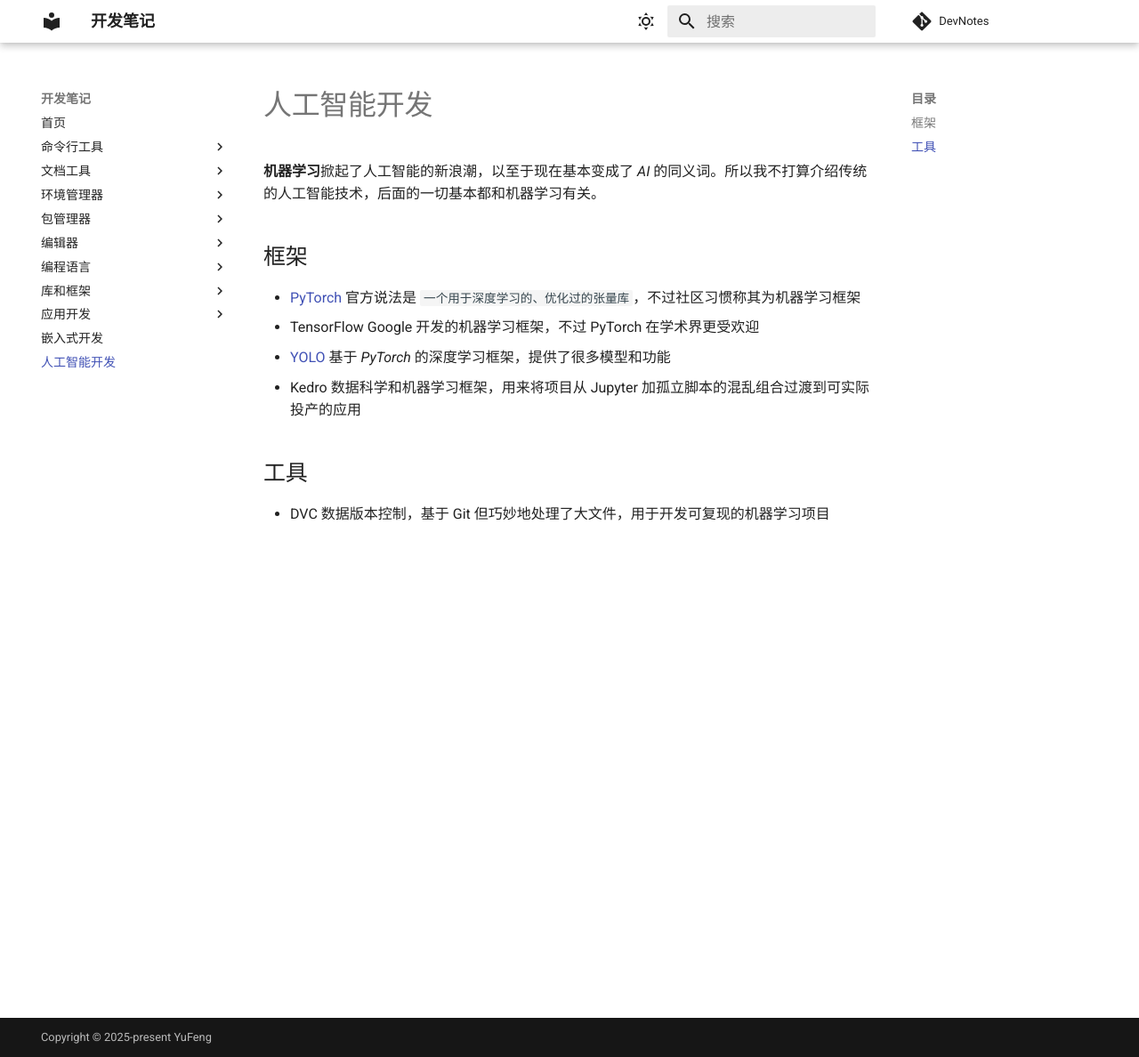
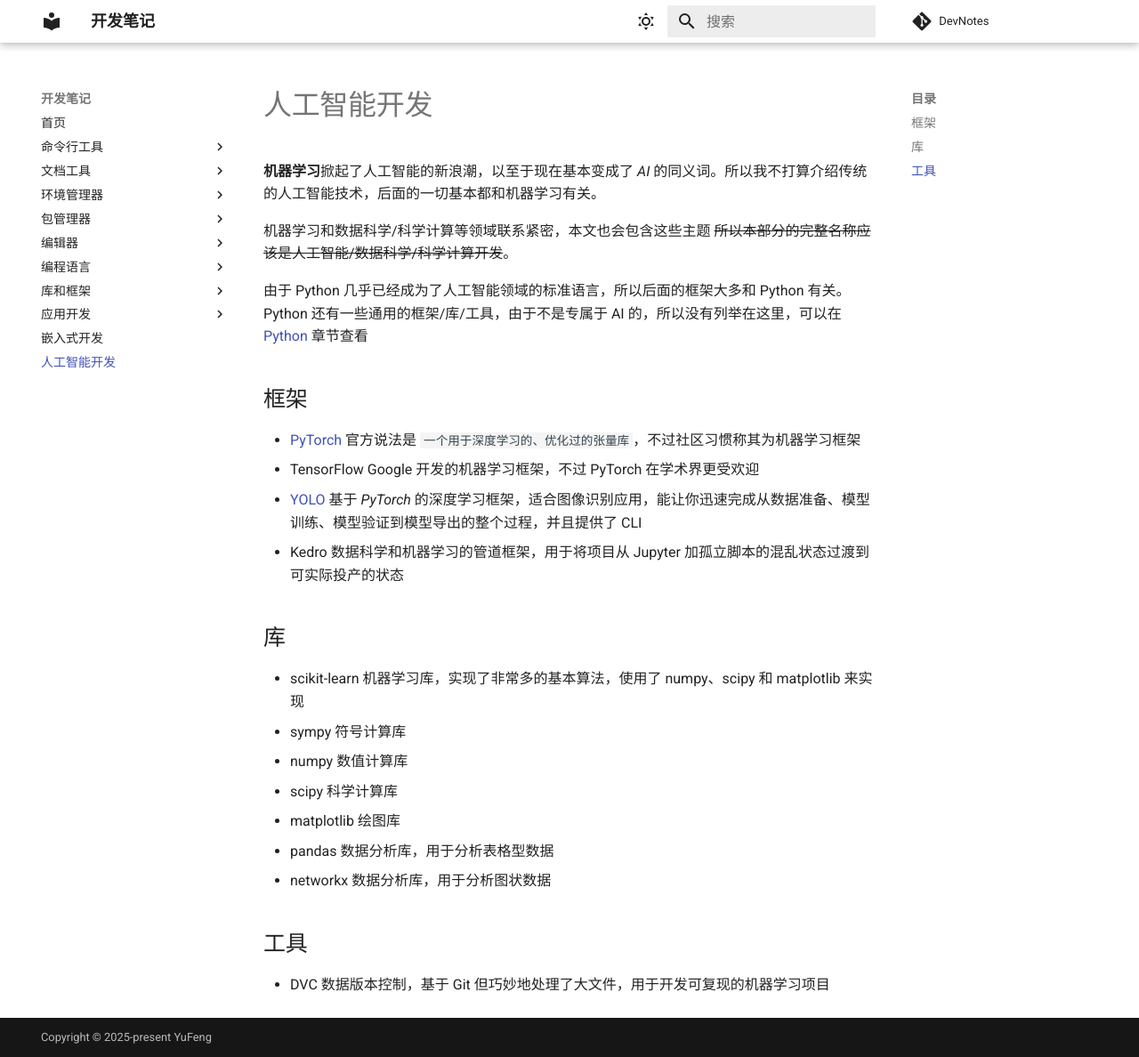
Before and after one commit to Juemuren/DevNotes, an MkDocs documentation site: the page built from docs/人工智能开发/index.md, in a window 1280 px wide and 1188 px high. Shown: the whole window at 89% size. Built offline with MkDocs 1.6.1 and Material for MkDocs 9.7.7, drawn with Linux system fonts in a browser that asks for light colours; comment, search, counter and statistics services are not loaded.

Commit message:
2025-11-29 二改

```diff
--- a/docs/人工智能开发/index.md
+++ b/docs/人工智能开发/index.md
@@ -1,13 +1,27 @@
 # 人工智能开发
 
 **机器学习**掀起了人工智能的新浪潮，以至于现在基本变成了 *AI* 的同义词。所以我不打算介绍传统的人工智能技术，后面的一切基本都和机器学习有关。
+
+机器学习和数据科学/科学计算等领域联系紧密，本文也会包含这些主题 ~~所以本部分的完整名称应该是人工智能/数据科学/科学计算开发~~。
+
+由于 Python 几乎已经成为了人工智能领域的标准语言，所以后面的框架大多和 Python 有关。Python 还有一些通用的框架/库/工具，由于不是专属于 AI 的，所以没有列举在这里，可以在 [Python](../编程语言/Python.md) 章节查看
 
 ## 框架
 
 - [PyTorch](../库和框架/PyTorch.md) 官方说法是 `一个用于深度学习的、优化过的张量库`，不过社区习惯称其为机器学习框架
 - TensorFlow Google 开发的机器学习框架，不过 PyTorch 在学术界更受欢迎
-- [YOLO](../库和框架/YOLO.md) 基于 *PyTorch* 的深度学习框架，提供了很多模型和功能
-- Kedro 数据科学和机器学习框架，用来将项目从 Jupyter 加孤立脚本的混乱组合过渡到可实际投产的应用
+- [YOLO](../库和框架/YOLO.md) 基于 *PyTorch* 的深度学习框架，适合图像识别应用，能让你迅速完成从数据准备、模型训练、模型验证到模型导出的整个过程，并且提供了 CLI
+- Kedro 数据科学和机器学习的管道框架，用于将项目从 Jupyter 加孤立脚本的混乱状态过渡到可实际投产的状态
+
+## 库
+
+- scikit-learn 机器学习库，实现了非常多的基本算法，使用了 numpy、scipy 和 matplotlib 来实现
+- sympy 符号计算库
+- numpy 数值计算库
+- scipy 科学计算库
+- matplotlib 绘图库
+- pandas 数据分析库，用于分析表格型数据
+- networkx 数据分析库，用于分析图状数据
 
 ## 工具
 
```
Also changed, not shown: docs/应用开发/API.md (+2 -2 lines), docs/应用开发/Web.md (+6 -6 lines), docs/编程语言/Cpp.md (+0 -1 lines), docs/编程语言/Python.md (+1 -21 lines).
